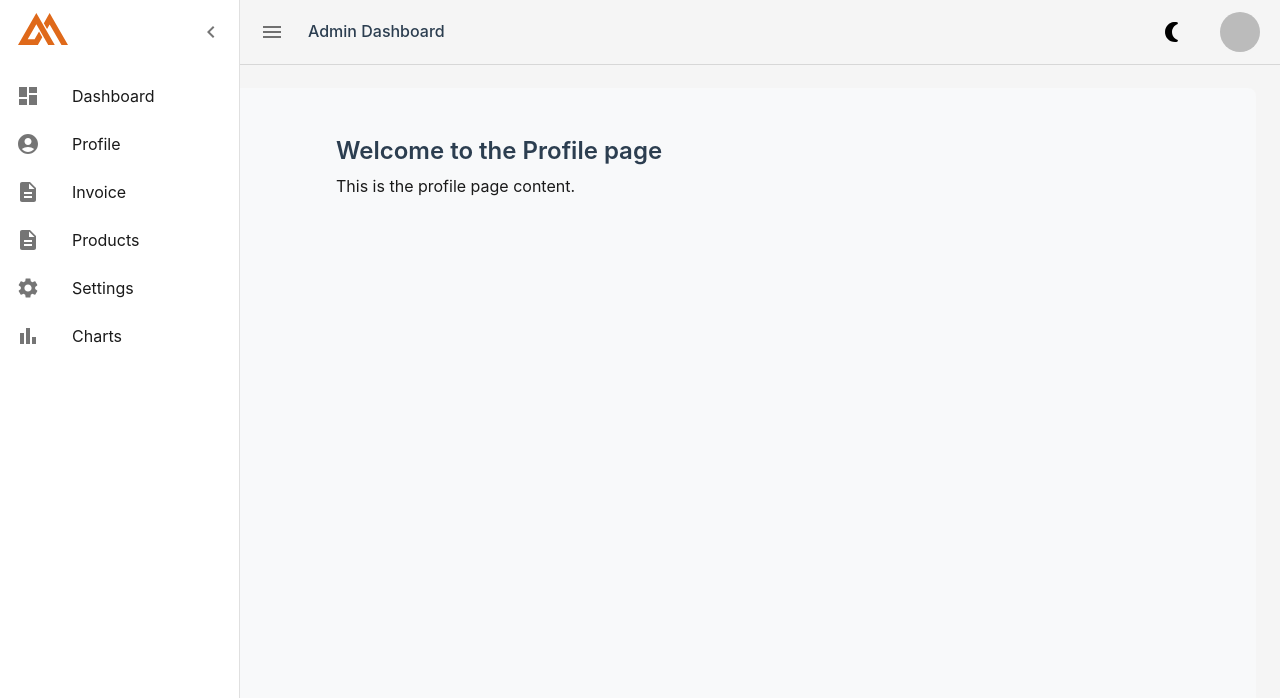
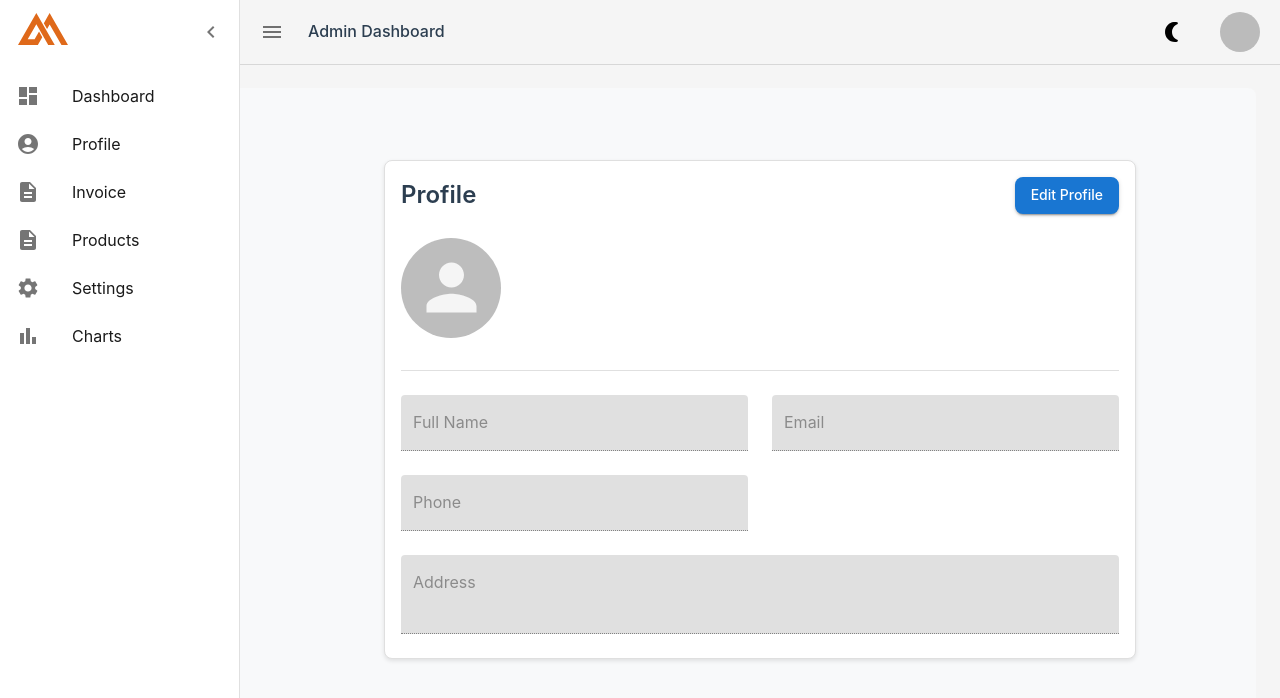
Before and after one commit to nolrm/reacterial, a Next.js app: page /admin/profile in a window 1280 px wide. Shown: the top 698 px of the page. Built offline with nearby package versions, Linux system fonts and the light colour scheme; no server answers; sample sign-in values are in the browser's storage.

Commit message:
Save new users to db and separate connection of db seed and app

```diff
--- a/package.json
+++ b/package.json
@@ -11,8 +11,7 @@
     "lint": "next lint",
     "format": "prettier --write \"**/*.{js,ts,tsx,vue,css}\"",
     "test": "jest --watch",
-    "test:ci": "jest --ci",
-    "reset-db": "node src/db/scripts/reset-db.js"
+    "test:ci": "jest --ci"
   },
   "dependencies": {
     "@emotion/react": "^11.11.4",
@@ -23,6 +22,7 @@
     "@mui/x-data-grid": "^7.17.0",
     "@reduxjs/toolkit": "^2.2.7",
     "@types/bcryptjs": "^2.4.6",
+    "aws4": "^1.13.2",
     "bcryptjs": "^3.0.2",
     "next": "^14.2.4",
     "next-auth": "^4.24.7",
--- a/src/components/login/UserSessionHandler.tsx
+++ b/src/components/login/UserSessionHandler.tsx
@@ -19,6 +19,8 @@ const UserSessionHandler: React.FC = () => {
           email: session.user.email || '',
           image: session.user.image || '',
           name: session.user.name || '',
+          phone: session.user.phone || '',
+          address: session.user.address || '',
         })
       );
     } else if (status === 'unauthenticated') {
--- a/src/db/scripts/init.js
+++ b/src/db/scripts/init.js
@@ -1,5 +1,5 @@
 require('colors');
-const connectDB = require('../config/database');
+const connectDB = require('../config/database-seed');
 const mongoose = require('mongoose');
 
 const initDatabase = async () => {
--- a/src/db/scripts/reset-db.js
+++ b/src/db/scripts/reset-db.js
@@ -2,7 +2,7 @@ const mongoose = require('mongoose');
 const { User } = require('../models');
 const fs = require('fs').promises;
 const path = require('path');
-const connectDB = require('../config/database');
+const connectDB = require('../config/database-seed');
 
 async function resetDatabase() {
   try {
--- a/src/db/scripts/seed.js
+++ b/src/db/scripts/seed.js
@@ -1,5 +1,5 @@
 require('colors');
-const connectDB = require('../config/database');
+const connectDB = require('../config/database-seed');
 const mongoose = require('mongoose');
 const { User } = require('../models');
 const initialData = require('../seeds/data/initial.json');
--- a/src/db/seeds/data/initial.json
+++ b/src/db/seeds/data/initial.json
@@ -3,7 +3,7 @@
     {
       "name": "Admin User",
       "email": "admin@reacterial.dev",
-      "password": "$2a$10$XOPbrlUPQdwdJUpSrIF6X.LbE14qsMmKGhM1A8W9PqbHU1F5K6OCi",
+      "password": "$2b$10$F9UN1W2r0EpO0BOLIEDU4OJc1BZk9LXcFzHSXDMAKQvRkxlmc4x2i",
       "role": "admin",
       "image": "https://ui-avatars.com/api/?name=Admin+User&background=0D8ABC&color=fff",
       "address": "123 Admin Street, Auckland City, NZ 12345",
@@ -12,7 +12,7 @@
     {
       "name": "Test User",
       "email": "user@reacterial.dev",
-      "password": "$2a$10$XOPbrlUPQdwdJUpSrIF6X.LbE14qsMmKGhM1A8W9PqbHU1F5K6OCi",
+      "password": "$2b$10$F9UN1W2r0EpO0BOLIEDU4OJc1BZk9LXcFzHSXDMAKQvRkxlmc4x2i",
       "role": "user",
       "image": "https://ui-avatars.com/api/?name=Test+User&background=FF6B6B&color=fff",
       "address": "456 User Avenue, Angeles City, PH 67890",
--- a/src/pages/admin/profile.tsx
+++ b/src/pages/admin/profile.tsx
@@ -1,14 +1,172 @@
-import React from 'react';
+import React, { useState } from 'react';
 import LayoutAdmin from '@/layouts/LayoutAdmin';
-import Typography from '@mui/material/Typography';
+import { useSelector } from 'react-redux';
+import { RootState } from '@/redux/store';
+import {
+  Typography,
+  Box,
+  Card,
+  CardContent,
+  Grid,
+  TextField,
+  Button,
+  Avatar,
+  Divider,
+} from '@mui/material';
+
+interface UserProfile {
+  name: string;
+  email: string;
+  phone: string;
+  address: string;
+  image: string;
+}
 
 const ProfilePage: React.FC = () => {
+  const user = useSelector((state: RootState) => state.user);
+  const [isEditing, setIsEditing] = useState(false);
+  const [profileData, setProfileData] = useState<UserProfile>({
+    name: user.name || '',
+    email: user.email || '',
+    phone: user.phone || '',
+    address: user.address || '',
+    image: user.image || '',
+  });
+
+  const handleInputChange = (e: React.ChangeEvent<HTMLInputElement>) => {
+    const { name, value } = e.target;
+    setProfileData((prev) => ({
+      ...prev,
+      [name]: value,
+    }));
+  };
+
+  const handleSave = () => {
+    // TODO: Implement API call to save profile changes
+    console.log('Saving profile:', profileData);
+    setIsEditing(false);
+  };
+
+  const handleCancel = () => {
+    setProfileData({
+      name: user.name || '',
+      email: user.email || '',
+      phone: user.phone || '',
+      address: user.address || '',
+      image: user.image || '',
+    });
+    setIsEditing(false);
+  };
+
   return (
     <LayoutAdmin>
-      <Typography variant="h4" component="h1" gutterBottom>
-        Welcome to the Profile page
-      </Typography>
-      <Typography paragraph>This is the profile page content.</Typography>
+      <Box sx={{ maxWidth: 800, margin: '0 auto', p: 3 }}>
+        <Card elevation={0} sx={{ border: '1px solid #dfdfdf', borderRadius: 2 }}>
+          <CardContent>
+            <Box sx={{ display: 'flex', justifyContent: 'space-between', alignItems: 'center', mb: 3 }}>
+              <Typography variant="h4" component="h1">
+                Profile
+              </Typography>
+              {!isEditing && (
+                <Button
+                  variant="contained"
+                  color="primary"
+                  onClick={() => setIsEditing(true)}
+                >
+                  Edit Profile
+                </Button>
+              )}
+            </Box>
+
+            <Box sx={{ display: 'flex', alignItems: 'center', mb: 4 }}>
+              <Avatar
+                src={profileData.image}
+                alt={profileData.name}
+                sx={{ width: 100, height: 100, mr: 3 }}
+              />
+              <Box>
+                <Typography variant="h5">{profileData.name}</Typography>
+                <Typography variant="body1" color="textSecondary">
+                  {profileData.email}
+                </Typography>
+              </Box>
+            </Box>
+
+            <Divider sx={{ my: 3 }} />
+
+            <Grid container spacing={3}>
+              <Grid item xs={12} sm={6}>
+                <TextField
+                  fullWidth
+                  label="Full Name"
+                  name="name"
+                  value={profileData.name}
+                  onChange={handleInputChange}
+                  disabled={!isEditing}
+                  variant={isEditing ? "outlined" : "filled"}
+                />
+              </Grid>
+              <Grid item xs={12} sm={6}>
+                <TextField
+                  fullWidth
+                  label="Email"
+                  name="email"
+                  value={profileData.email}
+                  onChange={handleInputChange}
+                  disabled={!isEditing}
+                  variant={isEditing ? "outlined" : "filled"}
+                />
+              </Grid>
+              <Grid item xs={12} sm={6}>
+                <TextField
+                  fullWidth
+                  label="Phone"
+                  name="phone"
+                  value={profileData.phone}
+                  onChange={handleInputChange}
+                  disabled={!isEditing}
+                  variant={isEditing ? "outlined" : "filled"}
+                />
+              </Grid>
+              <Grid item xs={12}>
+                <TextField
+                  fullWidth
+                  label="Address"
+                  name="address"
+                  value={profileData.address}
+                  onChange={handleInputChange}
+                  disabled={!isEditing}
+                  variant={isEditing ? "outlined" : "filled"}
+                  multiline
+                  rows={2}
+                />
+              </Grid>
+              {isEditing && (
+                <Grid item xs={12}>
+                  <Box sx={{ display: 'flex', gap: 2, justifyContent: 'flex-end', mt: 2 }}>
+                    <Button
+                      variant="outlined"
+                      color="error"
+                      onClick={handleCancel}
+                      size="large"
+                    >
+                      Cancel
+                    </Button>
+                    <Button
+                      variant="contained"
+                      color="primary"
+                      onClick={handleSave}
+                      size="large"
+                    >
+                      Save Changes
+                    </Button>
+                  </Box>
+                </Grid>
+              )}
+            </Grid>
+          </CardContent>
+        </Card>
+      </Box>
     </LayoutAdmin>
   );
 };
--- a/src/redux/userSlice.ts
+++ b/src/redux/userSlice.ts
@@ -4,6 +4,8 @@ type UserState = {
   name: string;
   email: string;
   image: string;
+  phone: string;
+  address: string;
   isLoading: boolean;
 };
 
@@ -11,6 +13,8 @@ const initialState: UserState = {
   name: '',
   email: '',
   image: '',
+  phone: '',
+  address: '',
   isLoading: false,
 };
 
@@ -22,12 +26,16 @@ const userSlice = createSlice({
       state.name = action.payload.name;
       state.email = action.payload.email;
       state.image = action.payload.image;
+      state.phone = action.payload.phone;
+      state.address = action.payload.address;
       state.isLoading = false;
     },
     clearUser: (state) => {
       state.name = '';
       state.email = '';
       state.image = '';
+      state.phone = '';
+      state.address = '';
       state.isLoading = false;
     },
     setLoading: (state, action: PayloadAction<boolean>) => {
```
Also changed, not shown: src/db/config/database-seed.js (added, +25 -0 lines), src/db/config/database.js (+13 -15 lines), src/pages/api/auth/[...nextauth].ts (+44 -11 lines), src/redux/themeSlice.ts (deleted, +0 -27 lines), 1 other file (tests, documents, lock files or other folders).
